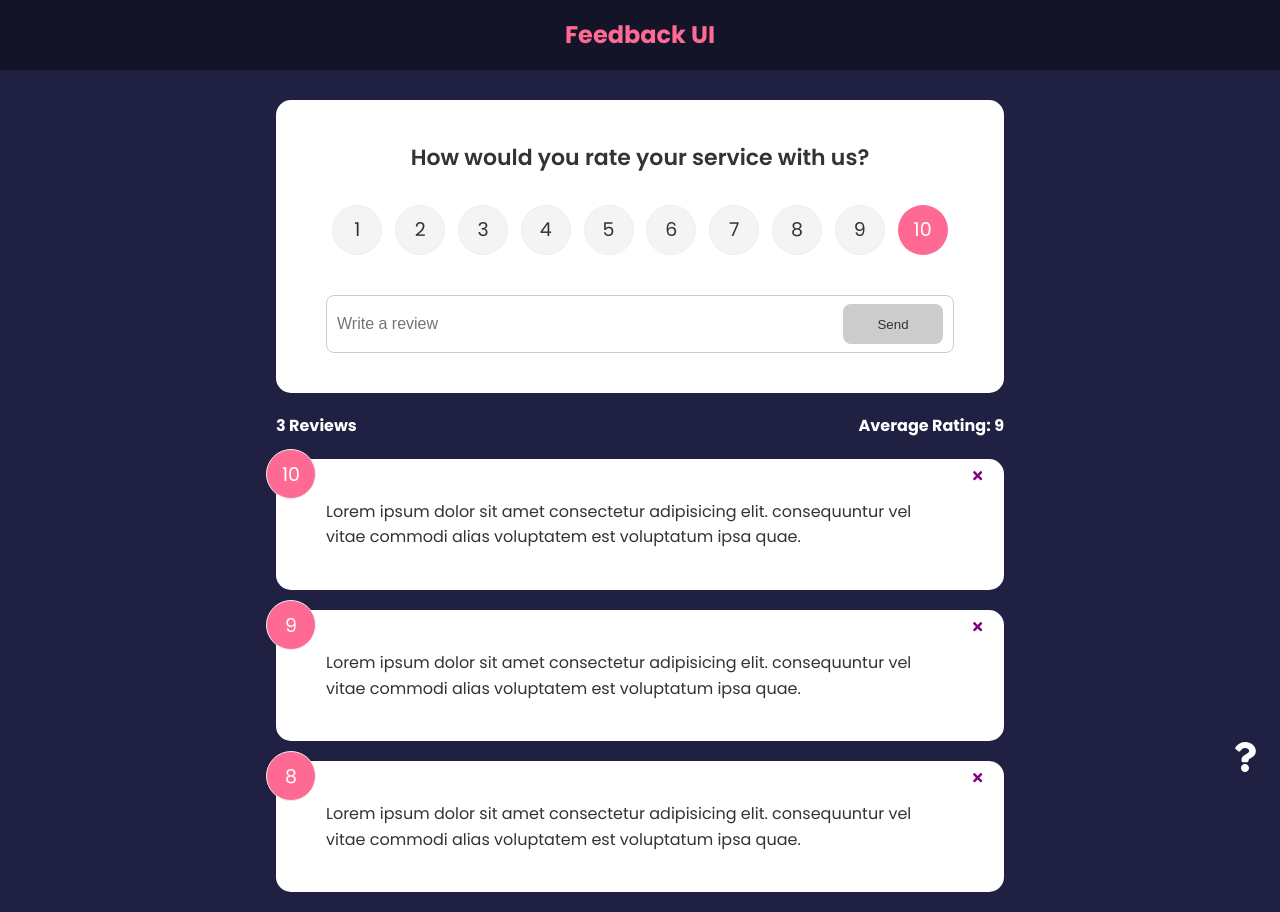
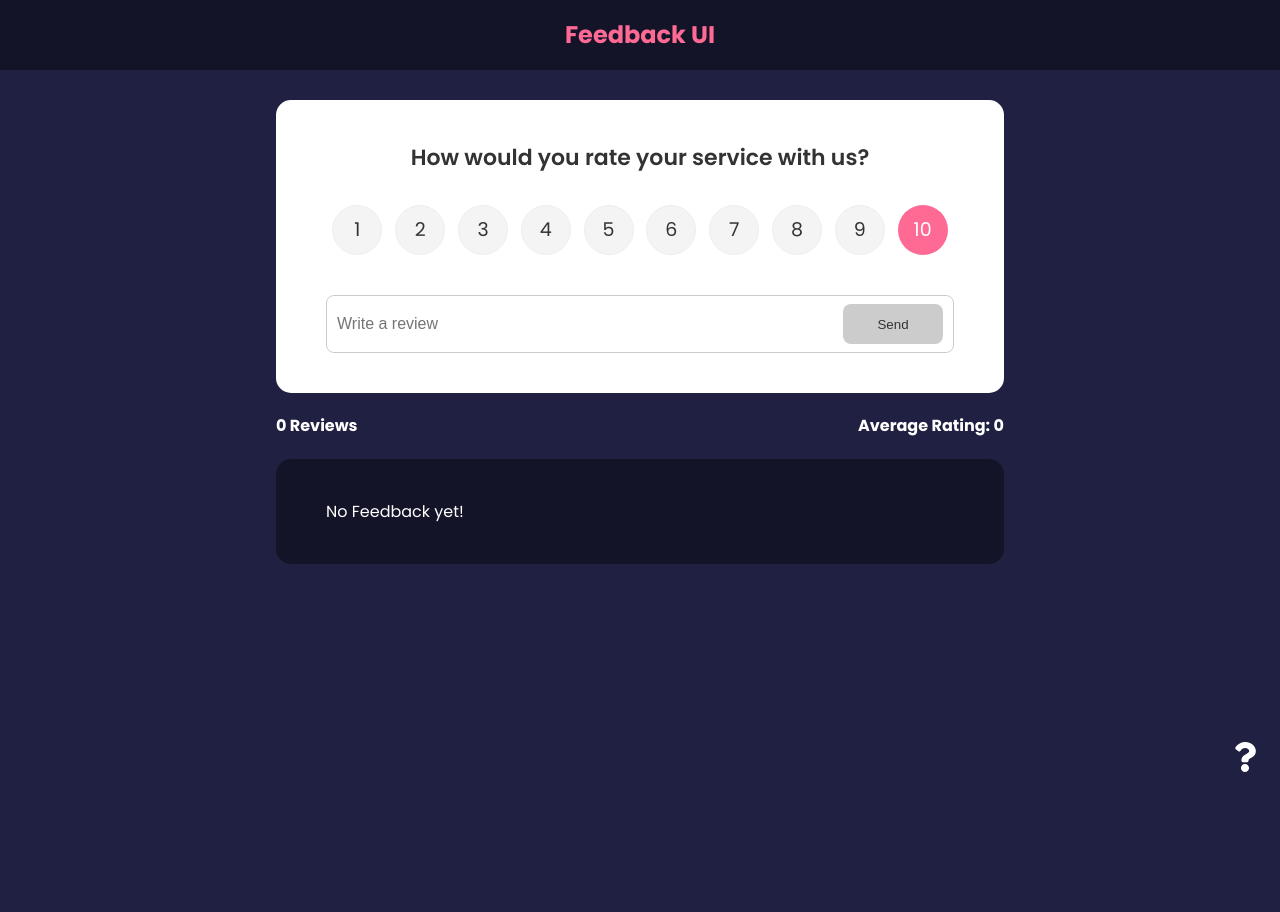
Before and after one commit to indaqoo/feedback-app, a React (Create React App) app: page / in a window 1280 px wide. After the commit the page ends 800 px from the top, so only its background shows below. Built offline with nearby package versions, Linux system fonts and the light colour scheme.

Commit message:
useContext

```diff
--- a/src/App.js
+++ b/src/App.js
@@ -40,11 +40,8 @@ const App = () => {
               element={
                 <>
                   <FeedbackForm handleAdd={addFeedback} />
-                  <FeedbackStats feedback={feedback} />
-                  <FeedbackList
-                    feedback={feedback}
-                    handleDelete={deleteFeedback}
-                  />
+                  <FeedbackStats />
+                  <FeedbackList handleDelete={deleteFeedback} />
                 </>
               }
             ></Route>
--- a/src/components/FeedbackList.component.jsx
+++ b/src/components/FeedbackList.component.jsx
@@ -1,21 +1,22 @@
-import PropTypes from 'prop-types'
+import { useContext } from 'react'
+
+import FeedbackContext from '../context/Feedback.context'
 
 import FeedbackItem from './FeedbackItem.component'
 
 import { motion, AnimatePresence } from 'framer-motion'
+import Card from './shared/Card.component'
 
-const FeedbackList = ({ feedback, handleDelete }) => {
+const FeedbackList = ({ handleDelete }) => {
+  const { feedback } = useContext(FeedbackContext)
+
   if (!feedback || feedback.length === 0) {
-    return <p>No Feedback yet!</p>
+    return (
+      <Card reverse={true}>
+        <p>No Feedback yet!</p>
+      </Card>
+    )
   }
-
-  // return (
-  //   <div className='feedback-list'>
-  //     {feedback.map((item) => (
-  //       <FeedbackItem key={item.id} item={item} handleDelete={handleDelete} />
-  //     ))}
-  //   </div>
-  // )
 
   return (
     <div className='feedback-list'>
@@ -35,14 +36,4 @@ const FeedbackList = ({ feedback, handleDelete }) => {
   )
 }
 
-FeedbackList.prototype = {
-  feedback: PropTypes.arrayOf(
-    PropTypes.shape({
-      id: PropTypes.number.isRequired,
-      text: PropTypes.string.isRequired,
-      rating: PropTypes.number.isRequired,
-    })
-  ),
-}
-
 export default FeedbackList
--- a/src/components/FeedbackStats.component.jsx
+++ b/src/components/FeedbackStats.component.jsx
@@ -1,7 +1,10 @@
-import PropTypes from 'prop-types'
+import { useContext } from 'react'
 
-const FeedbackStats = ({ feedback }) => {
-  // Calculate ratings avg
+import FeedbackContext from '../context/Feedback.context'
+
+const FeedbackStats = () => {
+  const { feedback } = useContext(FeedbackContext)
+
   let average =
     feedback.reduce((acc, cur) => {
       return acc + cur.rating
@@ -17,8 +20,4 @@ const FeedbackStats = ({ feedback }) => {
   )
 }
 
-FeedbackStats.propTypes = {
-  feedback: PropTypes.array.isRequired,
-}
-
 export default FeedbackStats
```
